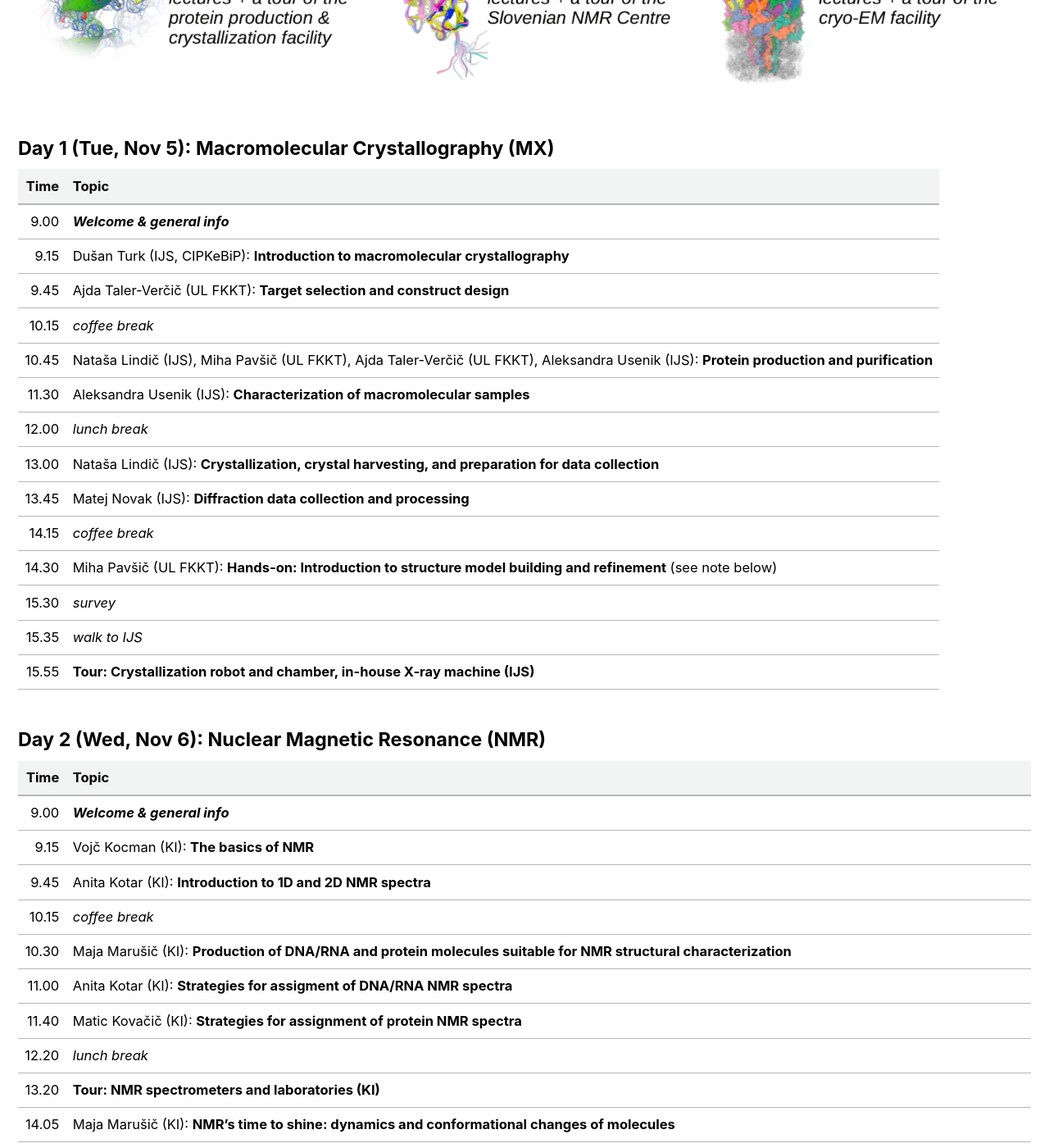
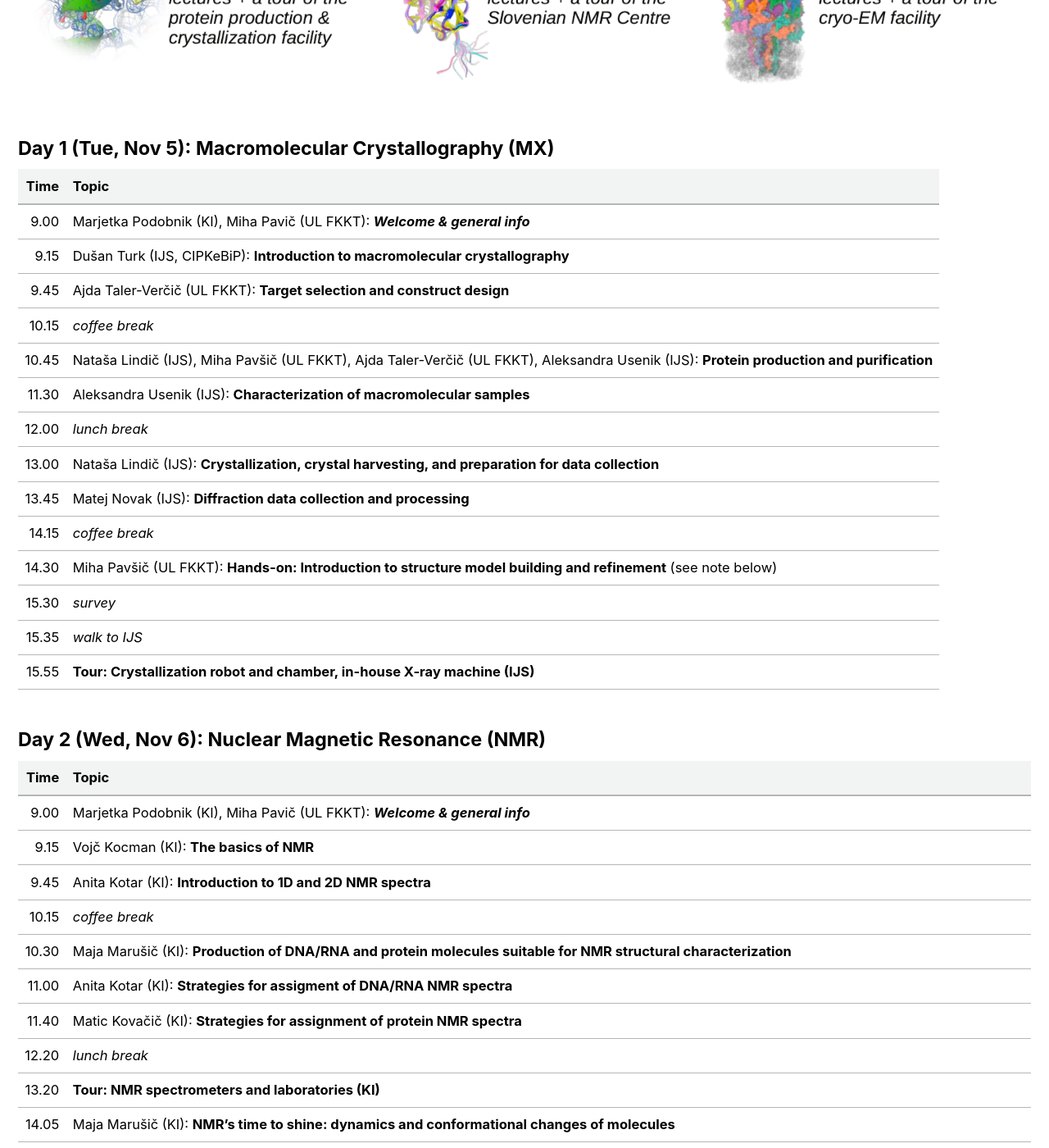
Before and after one commit to InstructSI/instructsi.github.io, a Jekyll site: the page built from _pages/bmasb2024.md, in a window 1280 px wide and 1400 px high, scrolled down 1909 px. Shown: the whole window at 82% size. Built offline with Jekyll 4.4.1, drawn with Linux system fonts in a browser that asks for light colours; cached includes are drawn as plain includes; some of the changed text lies outside the part shown.

Commit message:
Updated programme for bmasb2024

```diff
--- a/_pages/bmasb2024.md
+++ b/_pages/bmasb2024.md
@@ -51,7 +51,7 @@ For any further information etc. please do not hesitate to contact us via [e-mai
 
 |Time       |Topic        |
 |----------:|-------------|
-| 9.00|***Welcome & general info***|
+| 9.00|Marjetka Podobnik (KI), Miha Pavič (UL FKKT): ***Welcome & general info***|
 | 9.15|Dušan Turk (IJS, CIPKeBiP): **Introduction to macromolecular crystallography**|
 | 9.45|Ajda Taler-Verčič (UL FKKT): **Target selection and construct design**|
 |10.15|*coffee break*|
@@ -70,7 +70,7 @@ For any further information etc. please do not hesitate to contact us via [e-mai
 
 |Time       |Topic        |
 |----------:|-------------|
-| 9.00|***Welcome & general info***|
+| 9.00|Marjetka Podobnik (KI), Miha Pavič (UL FKKT): ***Welcome & general info***|
 | 9.15|Vojč Kocman (KI): **The basics of NMR**|
 | 9.45|Anita Kotar (KI): **Introduction to 1D and 2D NMR spectra**|
 |10.15|*coffee break*|
@@ -89,7 +89,7 @@ For any further information etc. please do not hesitate to contact us via [e-mai
 
 |Time       |Topic        |
 |----------:|-------------|
-| 9.00|***Welcome & general info***|
+| 9.00|Marjetka Podobnik (KI), Miha Pavič (UL FKKT): ***Welcome & general info***|
 | 9.15|Nada Žnidaršič (UL BF): **Transmission electron microscopy – a look into structure from molecules to tissues**|
 |10.05|*coffee break*|
 |10.30|Matic Kisovec (KI): **Cryo-electron microscopy**|
```
